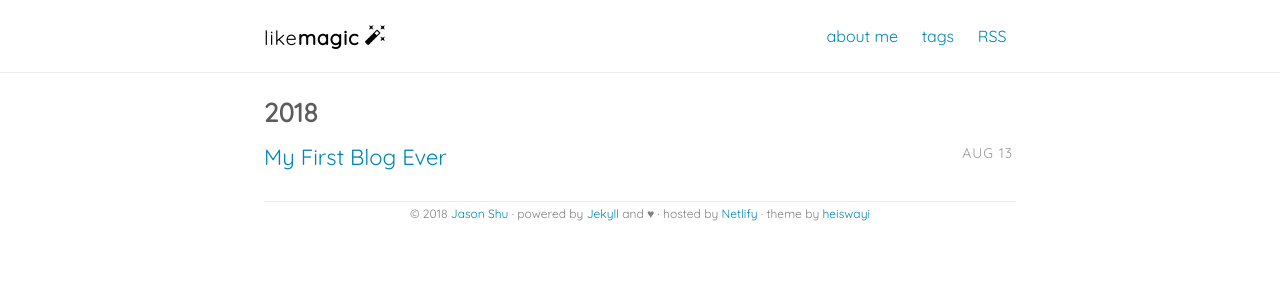
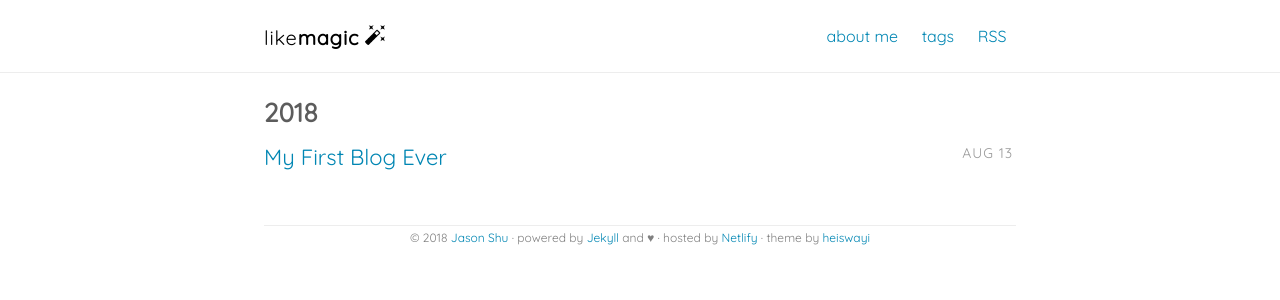
Before and after one commit to j4sonshu/likemagic, a Jekyll site: the page built from index.html, in a window 1280 px wide. Shown: the top 300 px of the page. Built offline with Jekyll 4.4.1, drawn with Linux system fonts in a browser that asks for light colours.

Commit message:
footer padding

```diff
--- a/assets/scss/_layout.scss
+++ b/assets/scss/_layout.scss
@@ -55,12 +55,6 @@ hr {
 .nav {
   .container {
     padding-bottom: 0;
-  }
-}
-
-.site-footer {
-  .container {
-    padding-top: 0;
   }
 }
 
```
